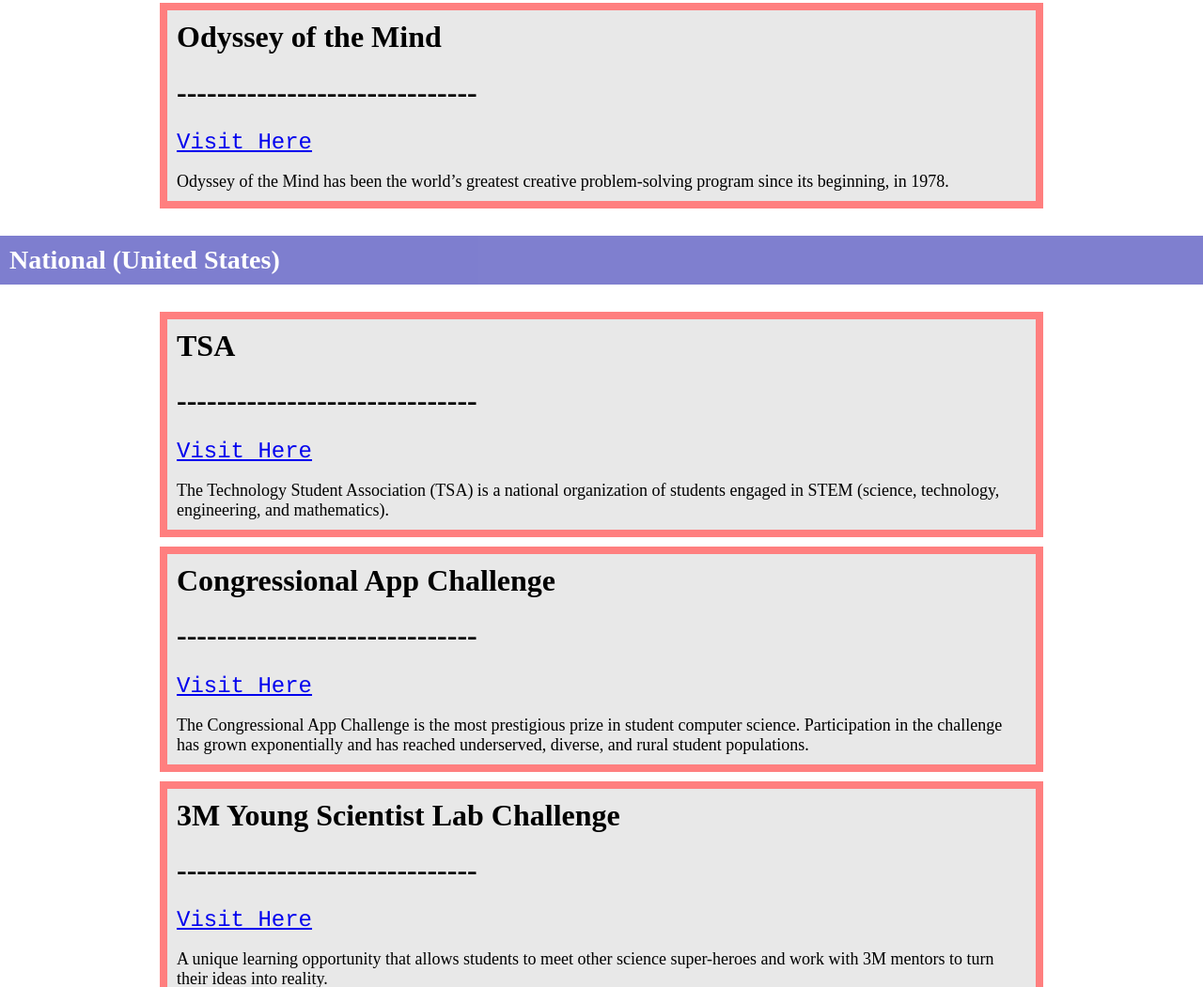
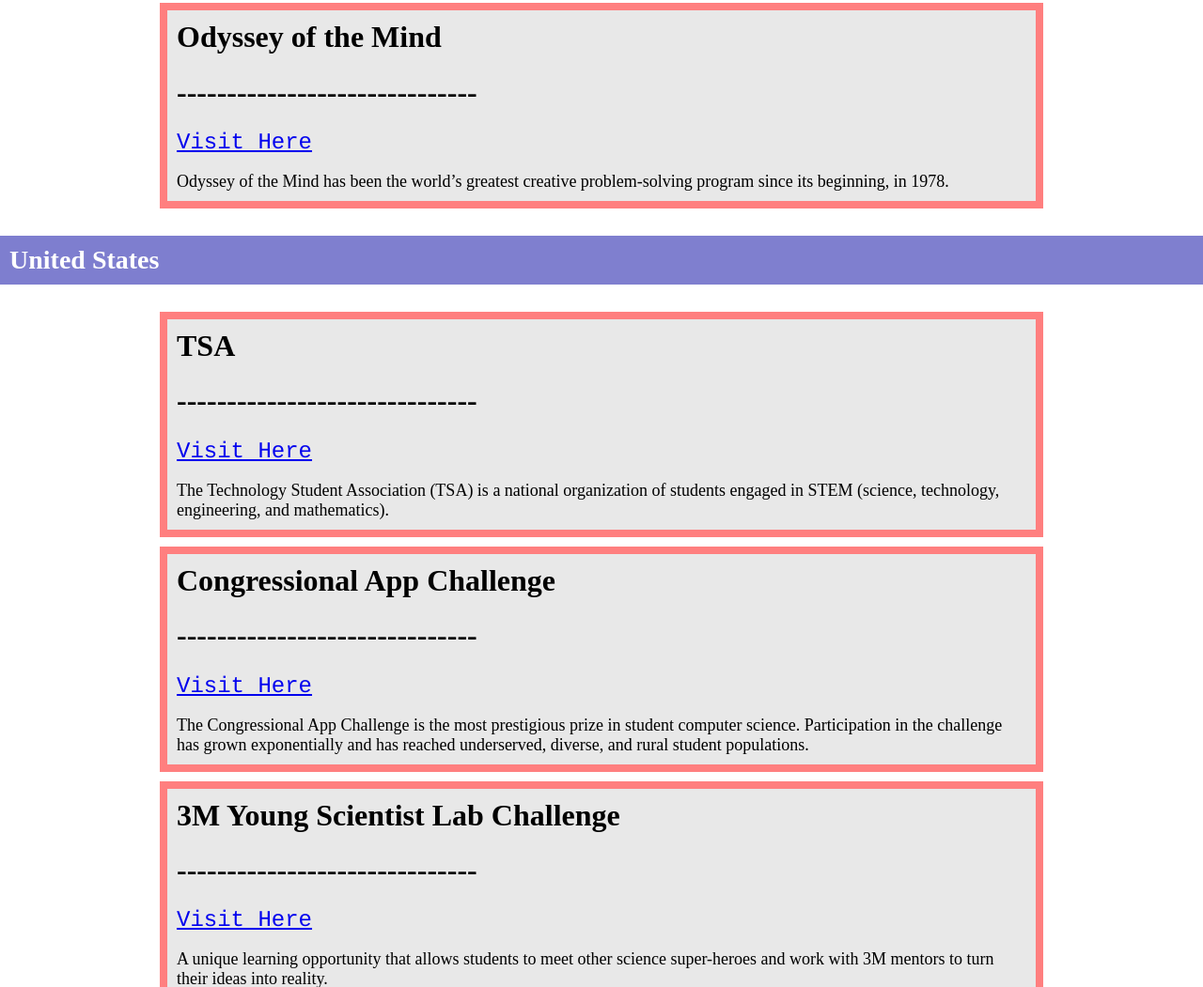
Before and after one commit to Scholarstein/Scholarstein, a plain HTML site: page stemcontests.html in a window 1280 px wide. Shown: the part 2237-3288 px from the top of the page at 94% size. Drawn offline with Linux system fonts and the light colour scheme.

Commit message:
Update stemcontests.html

```diff
--- a/stemcontests.html
+++ b/stemcontests.html
@@ -136,7 +136,7 @@ body {
         </tr>
 	</table>
 
-	<h1 id = "unitedstates" style = "font-size:28px; font-family:oswald;padding:10px;background-color:#0000A0;opacity:.5;color:white">National (United States)</h1>
+	<h1 id = "unitedstates" style = "font-size:28px; font-family:oswald;padding:10px;background-color:#0000A0;opacity:.5;color:white">United States</h1>
 	 <table style = "width:75%; margin-left: auto; margin-right: auto;" cellspacing="10px" cellpadding = "10px">
 	 <tr>
           <td style = "border: 8px solid #ff7f7f;background-color:#E8E8E8;">
```
